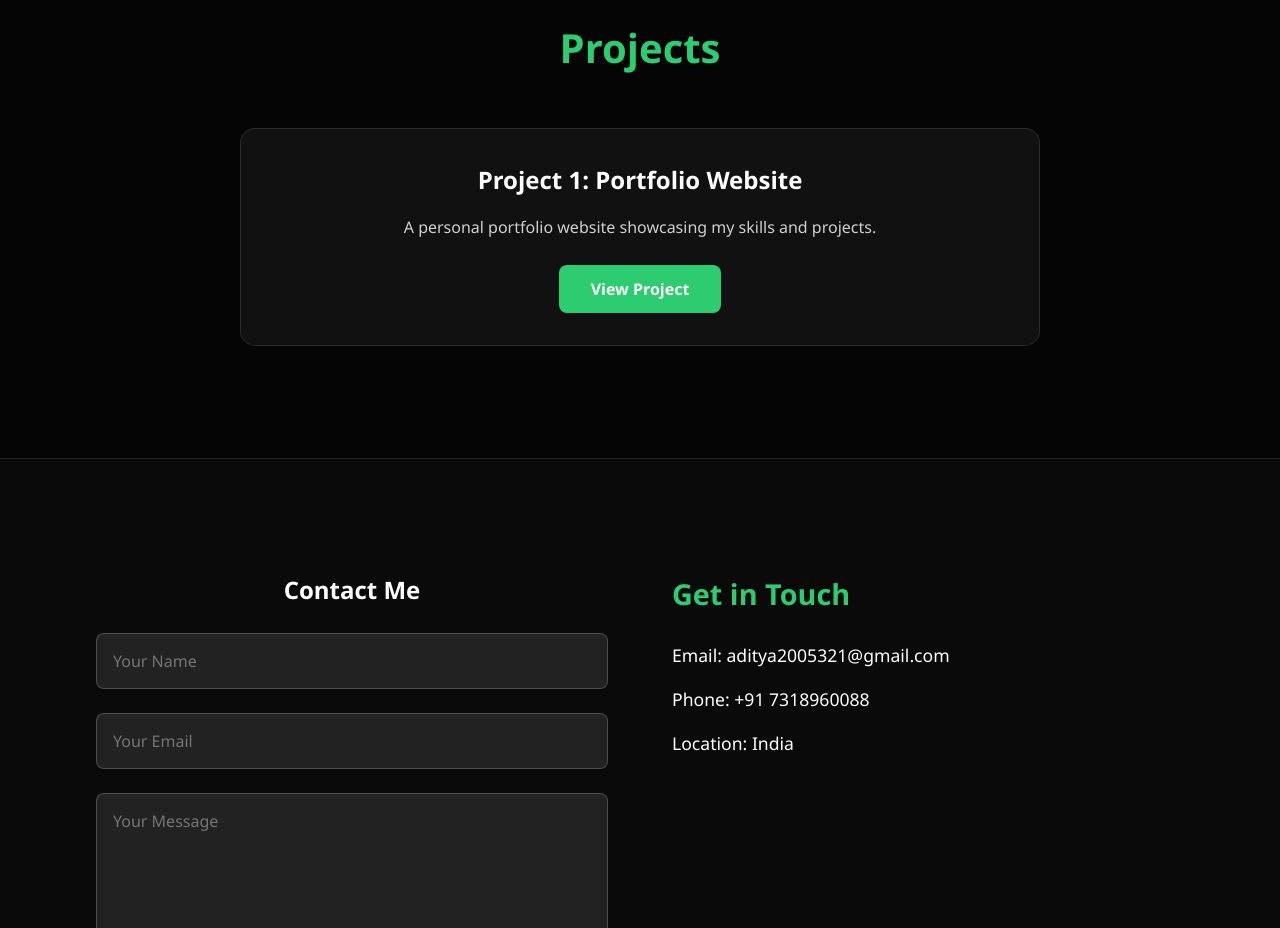
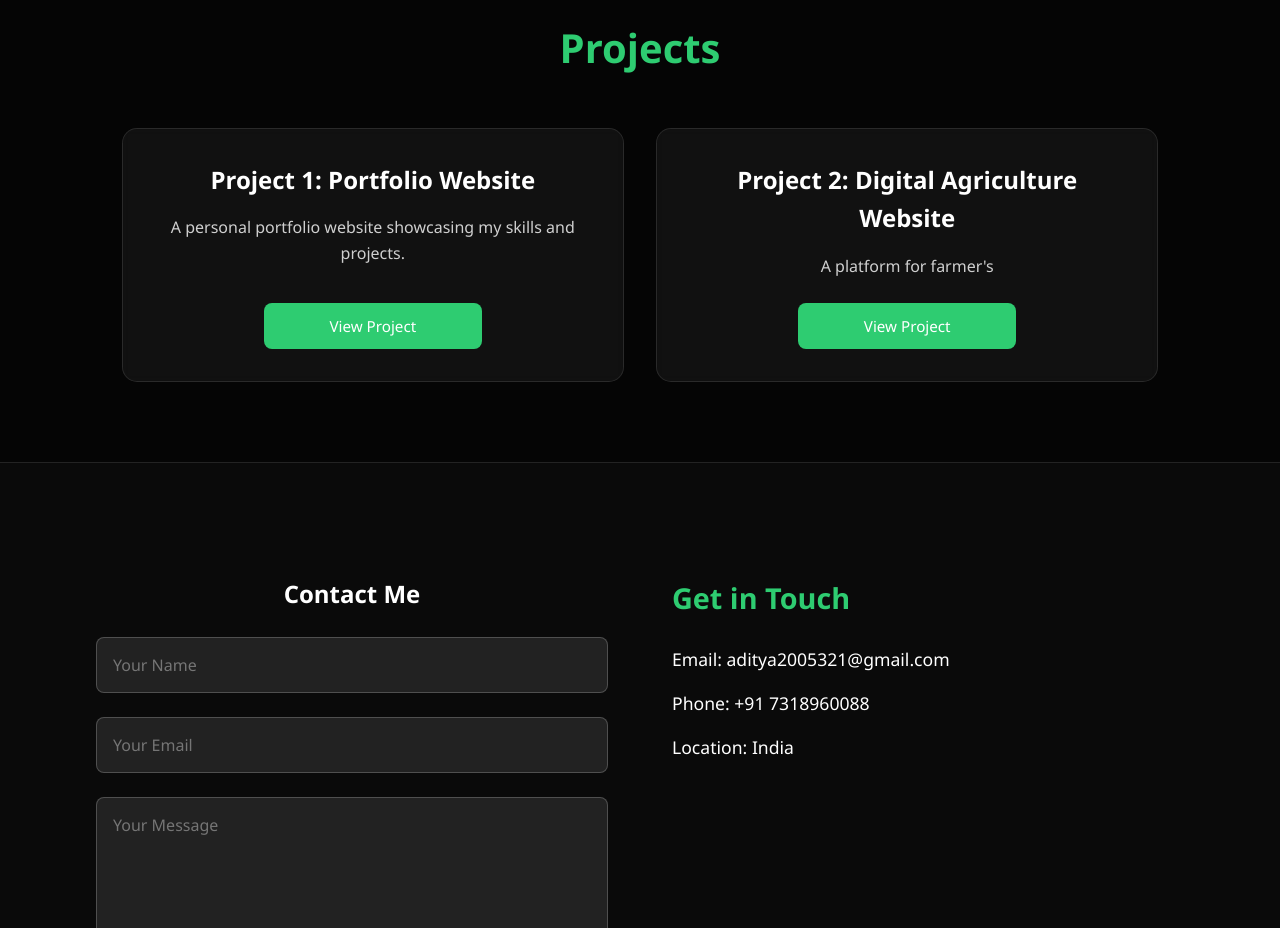
Before and after one commit to Adi-git005/Portfolio, a plain HTML site: page main_profile.html in a window 1280 px wide. Shown: the part 1280-2208 px from the top of the page. Drawn offline with Linux system fonts and the light colour scheme; a script that the page names is missing.

Commit message:
fix project button and add new projrct

```diff
--- a/main_profile.html
+++ b/main_profile.html
@@ -63,17 +63,22 @@
     <section>
         <div id="projects" class="projects">
             <h2>Projects</h2>
-            <div class="project-card">
-                <h3>Project 1: Portfolio Website</h3>
-                <p>A personal portfolio website showcasing my skills and projects.</p>
-                <button onclick="window.location.href='https://adityadas-portfolio.netlify.app'">View Project</button>
-            </div>
+            <div class="project-grid">
+                <div class="project-card">
+                    <div>
+                        <h3>Project 1: Portfolio Website</h3>
+                        <p>A personal portfolio website showcasing my skills and projects.</p>
+                    </div>
+                    <button onclick="window.location.href='https://adityadas-portfolio.netlify.app'" target="_blank" class="project-link">View Project</button>
+                </div>
+                <div class="project-card">
+                    <div>
+                        <h3>Project 2: Digital Agriculture Website</h3>
+                        <p>A platform for farmer's</p>
+                    </div>
+                    <button onclick="window.location.href='https://fasal-mitra-1.vercel.app'" target="_blank" class="project-link">View Project</a>
+                </div>
             <!-- <div class="project-card">
-                <h3>Project 2: E-commerce Website</h3>
-                <p>An e-commerce platform built with React and Node.js.</p>
-                <a href="#" target="_blank" class="project-link">View Project</a>
-            </div>
-            <div class="project-card">
                 <h3>Project 3: Blogging Platform</h3>
                 <p>A blogging platform where users can create and share articles.</p>
                 <a href="#" target="_blank" class="project-link">View Project</a>
--- a/style.css
+++ b/style.css
@@ -246,15 +246,25 @@ footer{
     color: var(--accent);
 }
 
+.projects .project-grid {
+    display: grid;
+    grid-template-columns: repeat(auto-fit, minmax(300px, 1fr));
+    gap: 2rem;
+    padding: 0 5%;
+    margin-top: 2rem;
+}
+
 .project-card {
     background: rgba(255, 255, 255, 0.05);
     border-radius: 15px;
     padding: 2rem;
-    margin: 2rem auto;
-    max-width: 800px;
     border: 1px solid rgba(255, 255, 255, 0.1);
     transition: all 0.3s ease;
     backdrop-filter: blur(5px);
+    height: 100%;
+    display: flex;
+    flex-direction: column;
+    justify-content: space-between;
 }
 
 .project-card:hover {
@@ -284,10 +294,15 @@ footer{
     text-decoration: none;
     border: none;
     border-radius: 8px;
-    font-weight: 600;
-    font-size: 1rem;
+    font-weight: 400;
+    font-size: 0.95rem;
     cursor: pointer;
     transition: all 0.3s ease;
+}
+
+.project-card button{
+    width: 50%;
+    margin: 0 auto;
 }
 
 .project-card button:hover,
```
